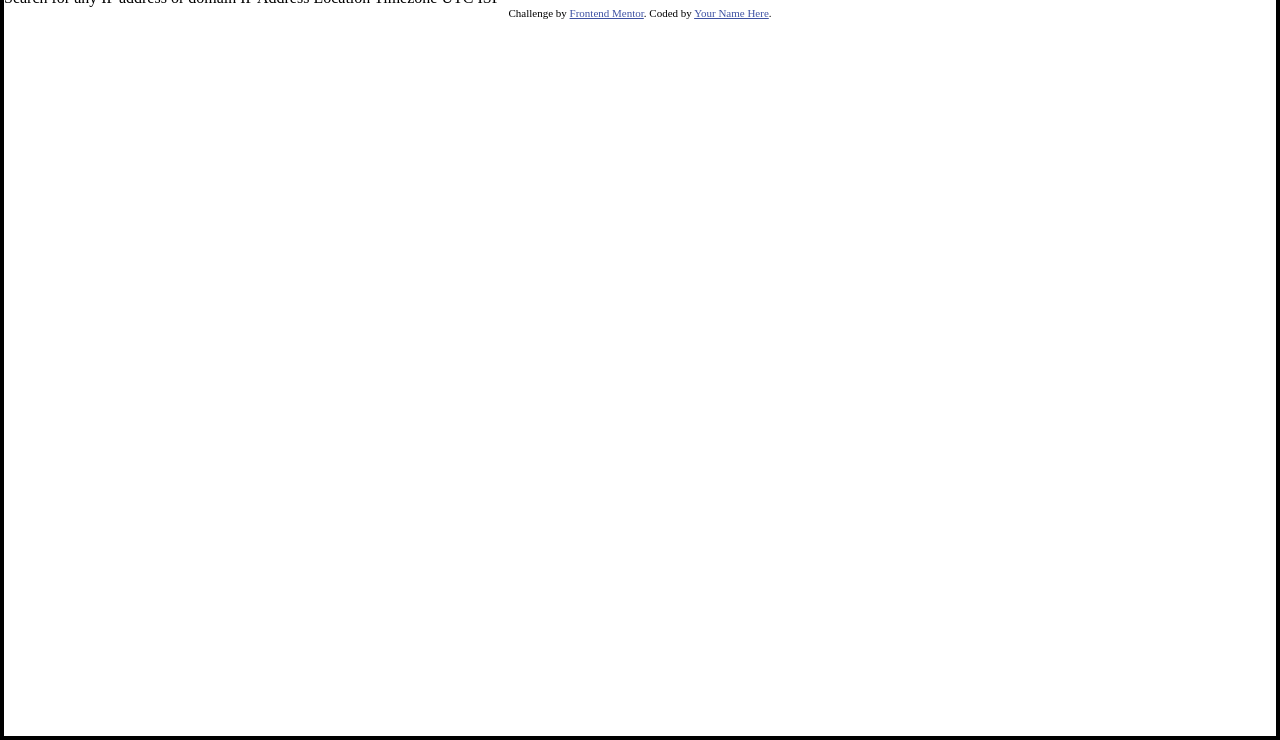
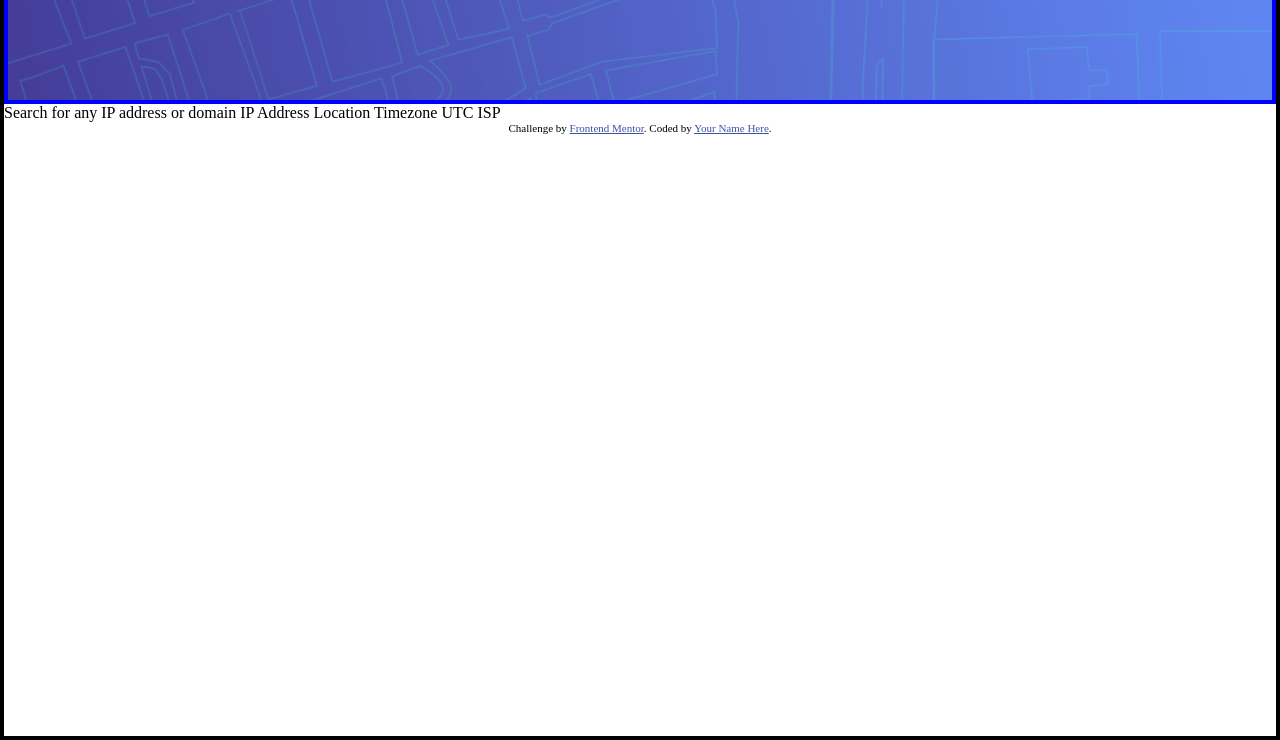
Before and after one commit to shoneriki/ip-address-tracker, a plain HTML site: page index.html in a window 1280 px wide. Shown: the part 60-800 px from the top of the page. Drawn offline with Linux system fonts and the light colour scheme.

Commit message:
banner size

```diff
--- a/styles.css
+++ b/styles.css
@@ -14,7 +14,10 @@ body {
   background-position: center;
   background-repeat: no-repeat;
   background-size: cover;
+  height: 20vh;
   border:4px solid blue;
+  text-align: center;
+  color: white;
 }
 
 
```
